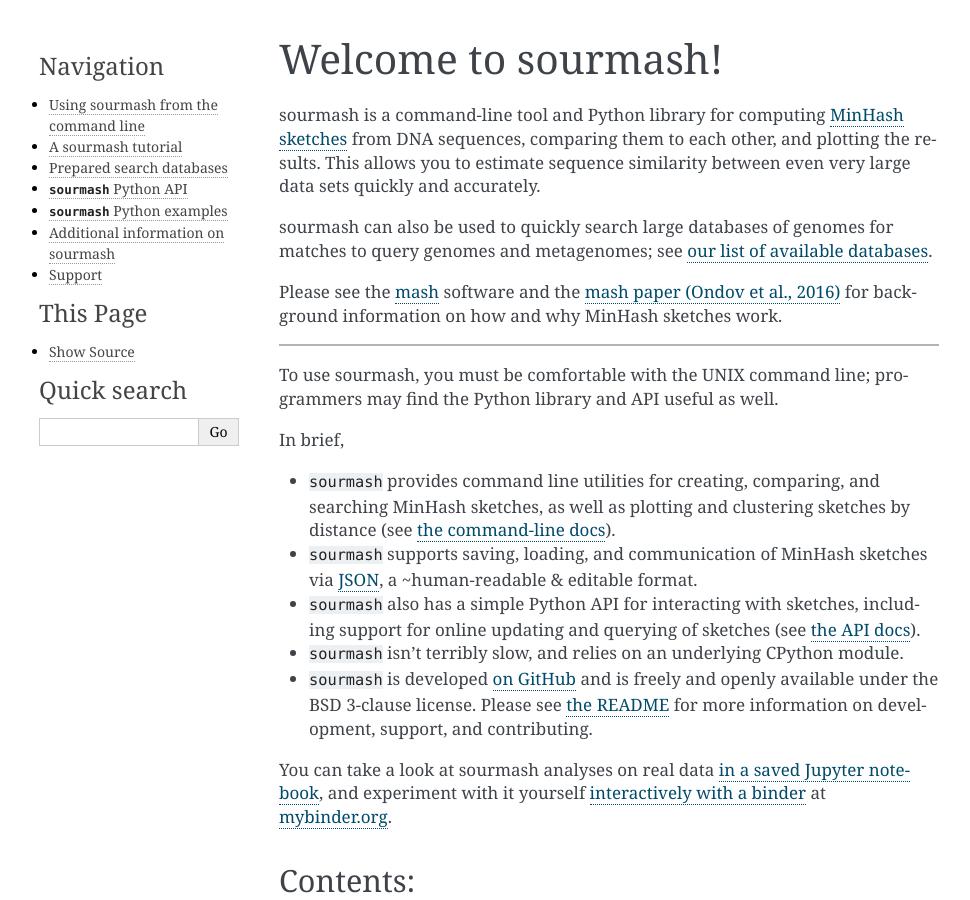
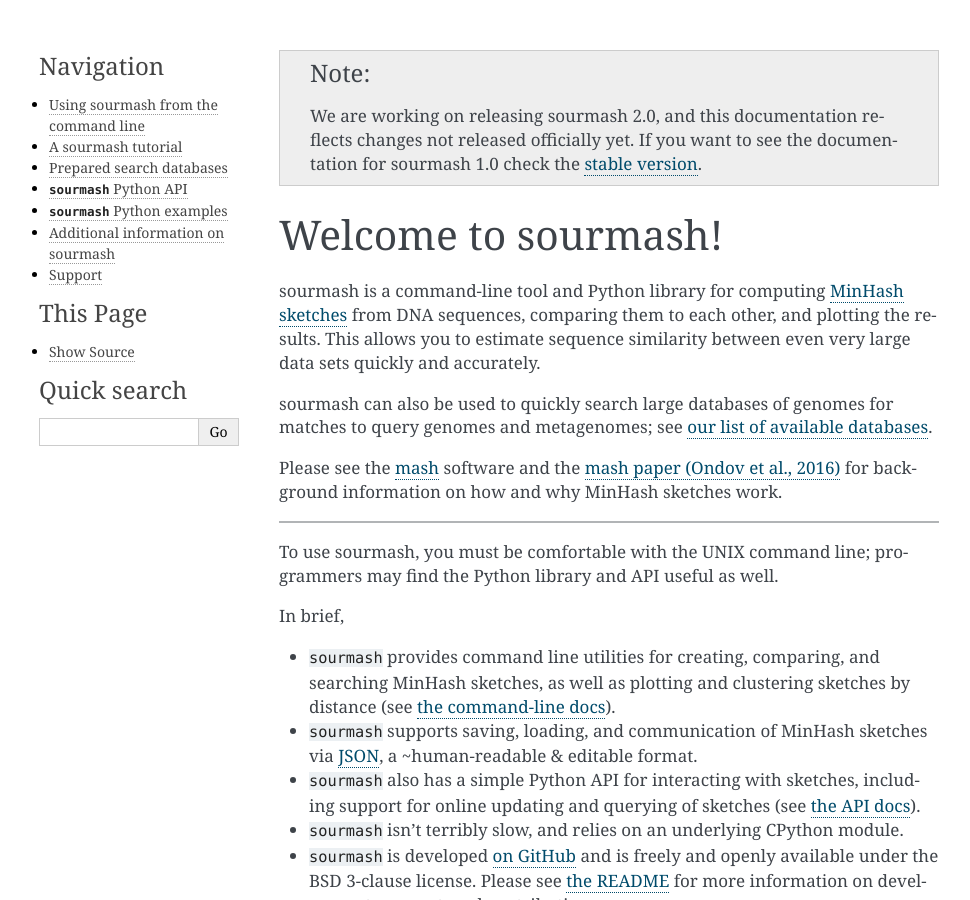
Before and after one commit to sourmash-bio/sourmash, a Sphinx documentation site: the page built from doc/index.rst, in a window 1280 px wide and 900 px high. Shown: the whole window, without its empty margins (141-1111 px from the left). Built offline with Sphinx 7.4.7, drawn with Linux system fonts in a browser that asks for light colours; pages that are not in the unit, such as notebooks, are missing from menus.

```diff
--- a/doc/conf.py
+++ b/doc/conf.py
@@ -61,9 +61,9 @@ author = 'C. Titus Brown and Luiz Irber'
 # built documents.
 #
 # The short X.Y version.
-version = '1.0'
+version = '2.0'
 # The full version, including alpha/beta/rc tags.
-release = '1.0'
+release = '2.0.0a1'
 
 # The language for content autogenerated by Sphinx. Refer to documentation
 # for a list of supported languages.
--- a/doc/index.rst
+++ b/doc/index.rst
@@ -2,6 +2,12 @@
    sphinx-quickstart on Sat Jun  4 16:35:43 2016.
    You can adapt this file completely to your liking, but it should at least
    contain the root `toctree` directive.
+
+.. note::
+    We are working on releasing sourmash 2.0,
+    and this documentation reflects changes not released officially yet.
+    If you want to see the documentation for sourmash 1.0 check
+    the `stable version <https://sourmash.readthedocs.io/en/stable/>`__.
 
 Welcome to sourmash!
 ====================
```
